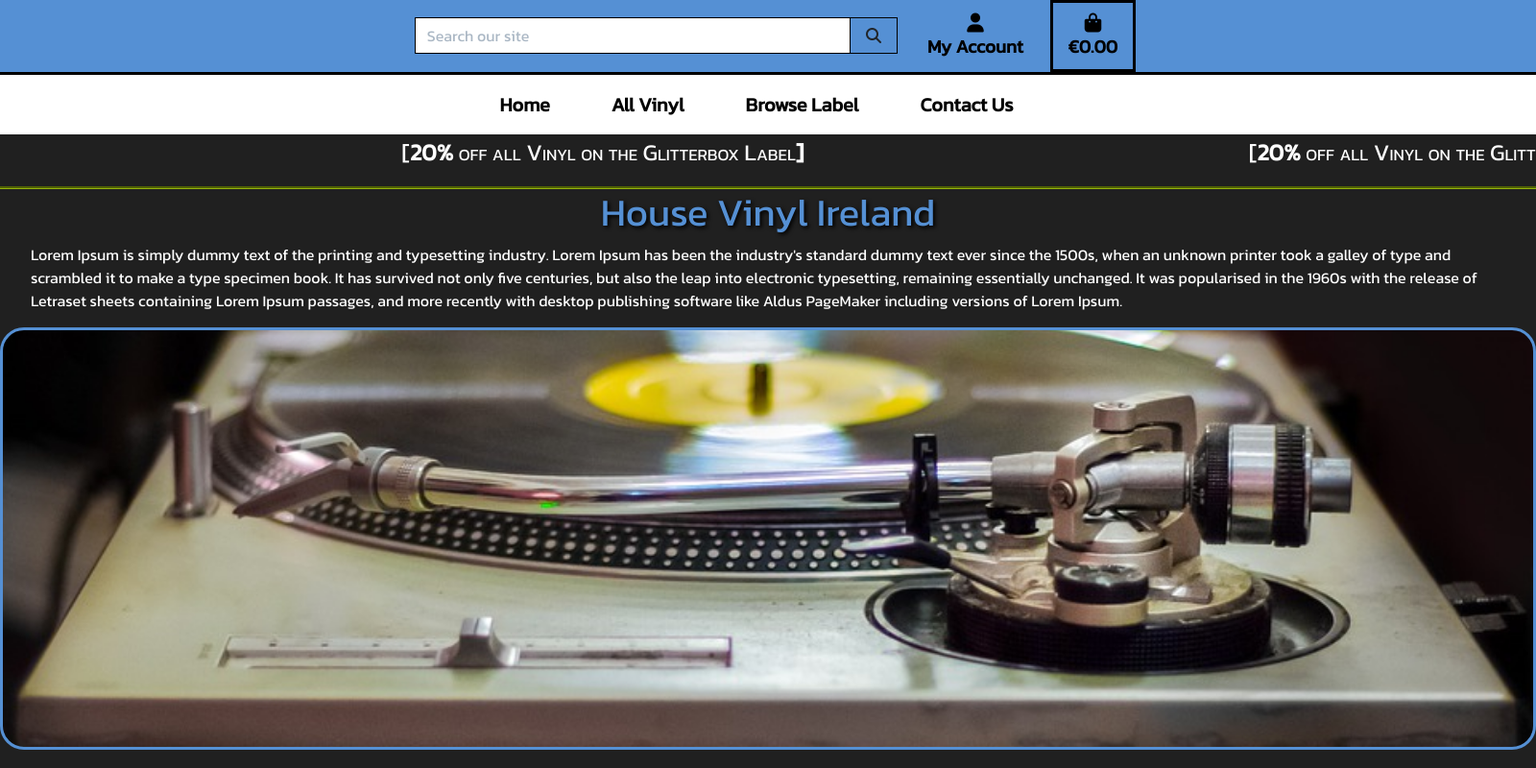
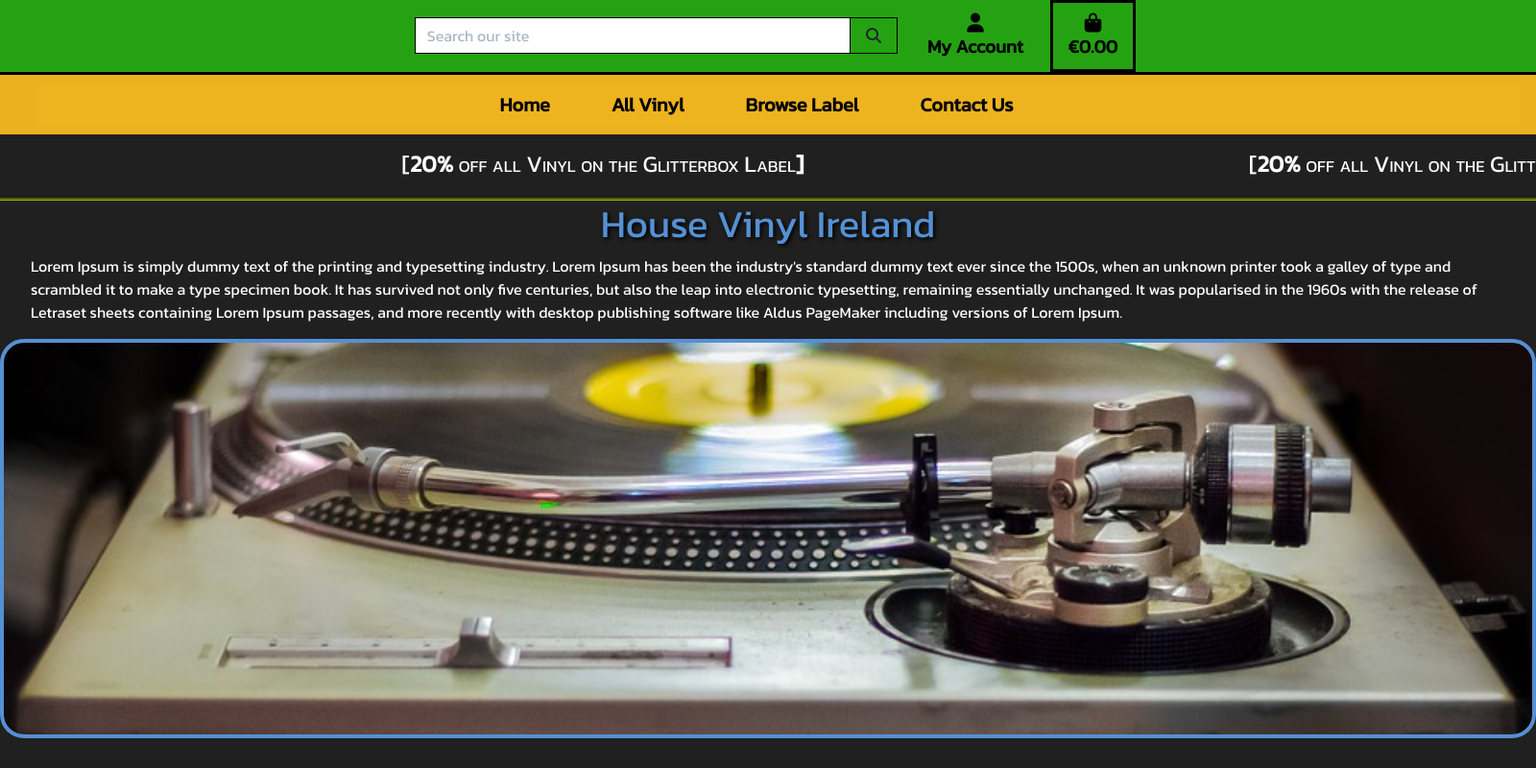
Before and after one commit to David-Maura-Rodgers/House-Vinyl-Ireland, a Django app: page / in a window 1600 px wide. Shown: the whole page at 96% size. Run offline with Django 3.2, Linux system fonts and the light colour scheme; some libraries are stand-ins or nearby versions.

Commit message:
edit: create border for home header on home page - change color scheme for top nav and main nav bars

```diff
--- a/static/css/base.css
+++ b/static/css/base.css
@@ -21,12 +21,18 @@ body {
 }
 
 #topnav {
-    background-color: #5590d4;
+    /* background-color: #5590d4; */
+    /* background-color: #96b50c; */
+    background-color: #29eb0ba4;;
     justify-content: center;
     border-bottom: #000 3px solid;
 }
 
-.p-top {
+#main-nav {
+    background-color: rgba(239, 181, 32, 0.893);
+}
+
+.p-nav {
     font-size: 19px;
     font-weight: 900;
     padding-top: -20%;
@@ -37,17 +43,17 @@ body {
 .home-image {
     background: url("/static/images/home-header-vinyl-4.jpg") no-repeat center center fixed;
     background-size: cover;
-    height: 55vh;
+    height: 52vh;
     border-radius: 25px;
-    border: 3px solid #5590d4;
+    border: 4px solid #5590d4;
 }
 
 .home-header {
     text-shadow: 2px 2px 4px rgb(0, 0, 0);
     /* color: #7ea8d8;  */
     color: #5590d4;
-    border-top: #96b50c;
-    border-top-style:groove;
+    /* color: #20c107; */
+    border-top: groove 3px #96b50c;
 }
 
 .home-text {
@@ -83,6 +89,7 @@ body {
     background-size:200%;
     overflow: hidden;
     width: 200vmin;
+    margin-top: 0.75%;
 }
 
 #scroll {
--- a/templates/base.html
+++ b/templates/base.html
@@ -65,7 +65,7 @@
                             aria-expanded="false">
                             <div class="text-center">
                                 <div><i class="fas fa-user fa-lg mt-1 mb-1"></i></div>
-                                <p class="my-0 p-top">My Account</p>
+                                <p class="my-0 p-nav">My Account</p>
                             </div>
                         </a>
                         <div class="dropdown-menu border-0" aria-labelledby="user-options">
@@ -85,7 +85,7 @@
                         <a class="{% if grand_total %} text-white bg-dark {% else %}text-black{% endif %} nav-link"
                             href="{% url 'view_basket' %}">
                             <div class="text-center"><i class="fas fa-shopping-bag fa-lg basket"></i>
-                                <p class="my-0 p-top">
+                                <p class="my-0 p-nav">
                                     {% if grand_total %}
                                         €{{ grand_total|floatformat:2 }}
                                     {% else %}
@@ -97,8 +97,8 @@
                     </li>
                 </ul>
             </div>
-            <div class="row bg-white">
-                <nav class="navbar navbar-expand-lg navbar-light w-100">
+            <div class="row" id="main-nav">
+                <nav class="navbar navbar-expand-lg navbar-light w-100" id="main-nav">
                     <button class="navbar-toggler" type="button" data-toggle="collapse" data-target="#main-nav" aria-controls="main-nav" aria-expanded="false" aria-label="Toggle navigation">
                         <span class="navbar-toggler-icon"></span>
                     </button>
--- a/templates/includes/mobile-top-header.html
+++ b/templates/includes/mobile-top-header.html
@@ -1,11 +1,11 @@
 <li class="list-inline-item">
-    <a class="text-black nav-link d-block d-lg-none" href="#" id="mobile-search" data-toggle="dropdown"
+    <!-- <a class="text-black nav-link d-block d-lg-none" href="#" id="mobile-search" data-toggle="dropdown"
         aria-haspopup="true" aria-expanded="false">
         <div class="text-center">
             <div><i class="fas fa-search fa-lg"></i></div>
             <p class="my-0">Search</p>
         </div>
-    </a>
+    </a> -->
     <div class="dropdown-menu border-0 w-100 p-3 rounded-0 my-0" aria-labelledby="mobile-search">
         <form class="form" method="GET" action="{% url 'products' %}">
             <div class="input-group w-100">
```
